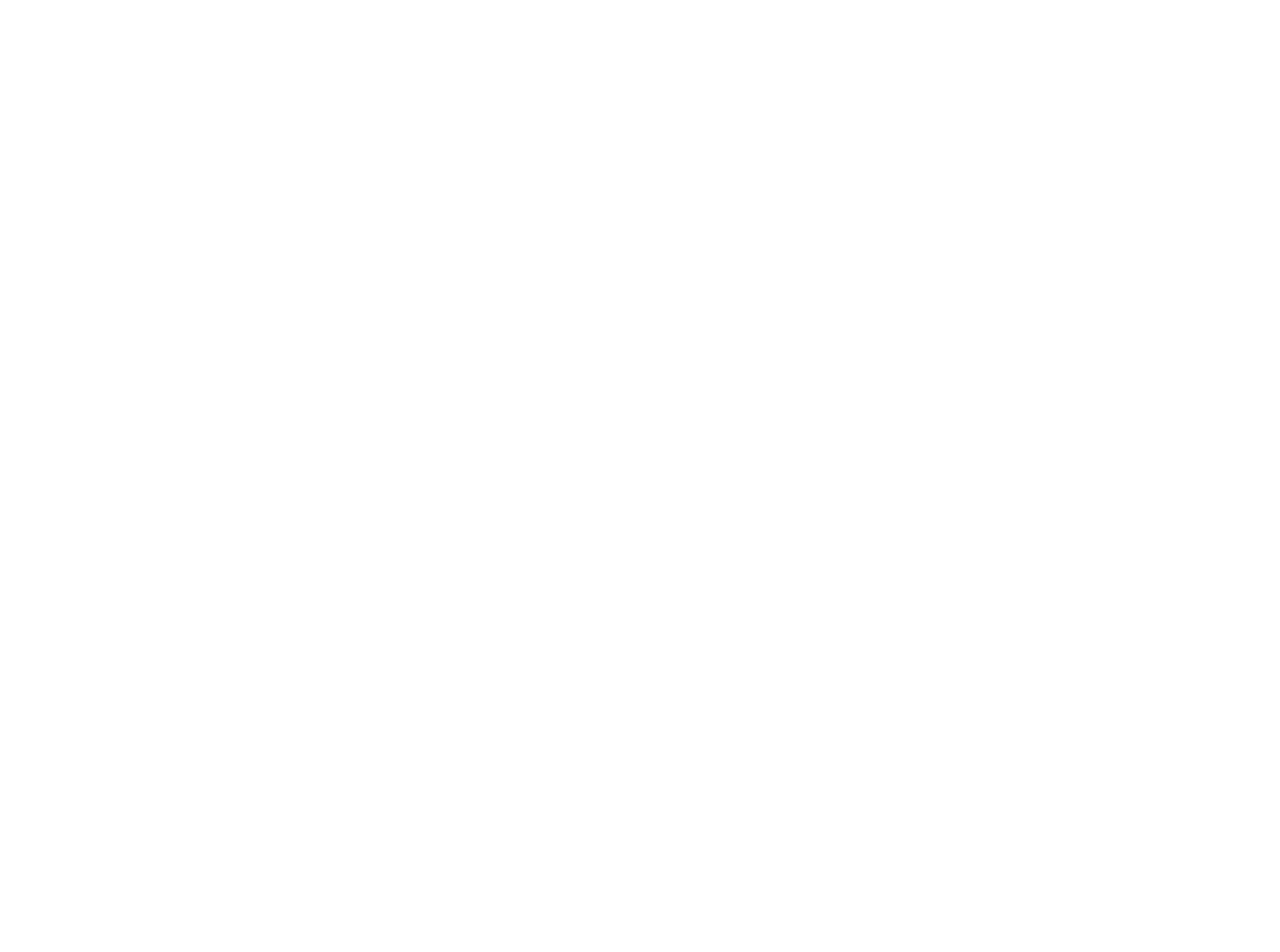
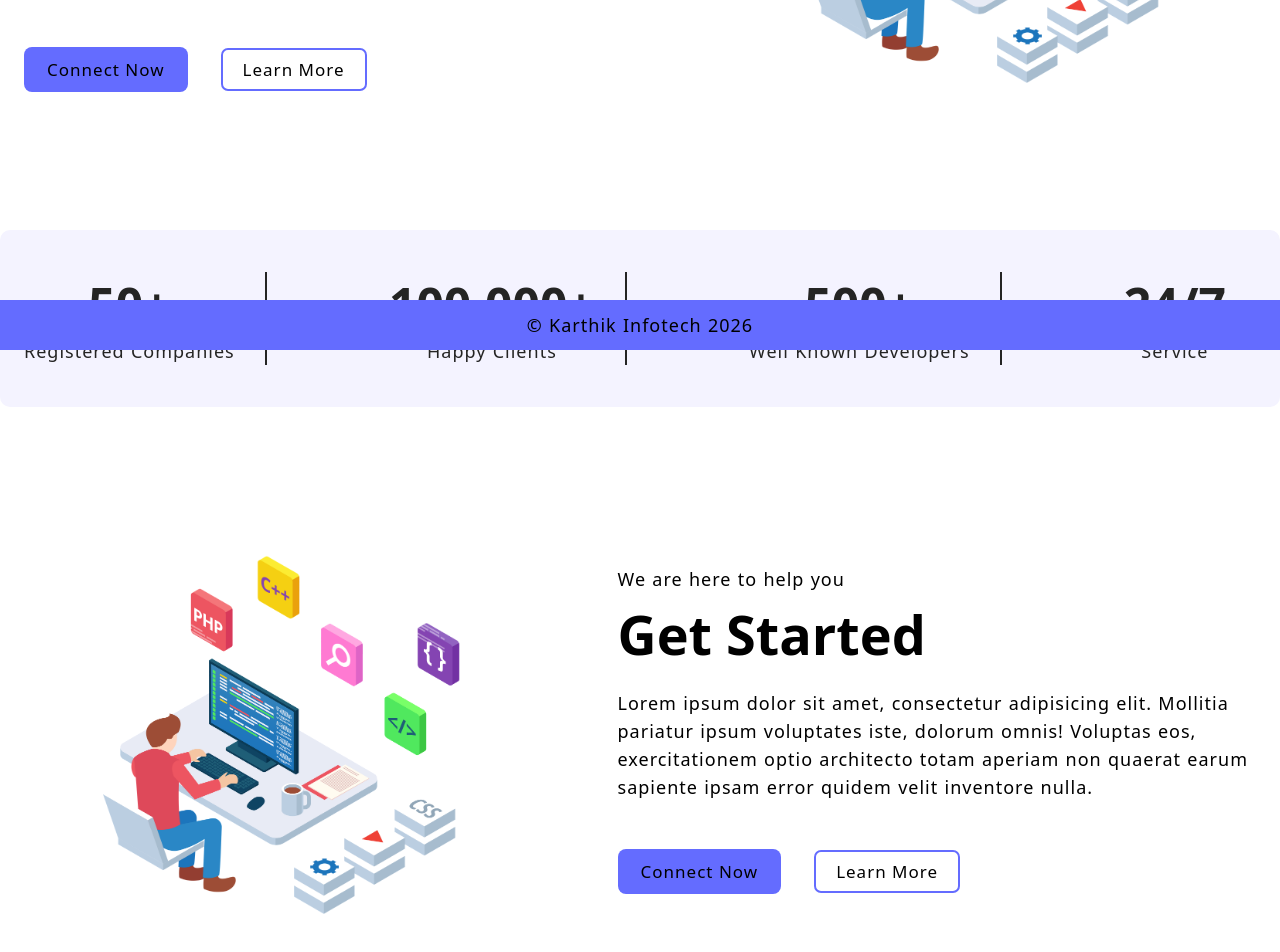
Before and after one commit to mkarthikpai/MERN-tutorial-thapa, a React (Vite) app in the folder client/: page / in a window 1280 px wide. Shown: the part 450-1402 px from the top of the page. Before the commit the page ends 800 px from the top, so only its background shows below. Built offline with nearby package versions, Linux system fonts and the light colour scheme.

Commit message:
Home and About UI development

```diff
--- a/client/src/App.jsx
+++ b/client/src/App.jsx
@@ -6,6 +6,7 @@
 import Register from "./pages/Register";
 import Login from "./pages/Login";
 import Navbar from "./components/Navbar";
+import Footer from "./components/Footer";
 
 function App() {
   return (
@@ -16,10 +17,11 @@
           <Route path="/" element={<Home />} />
           <Route path="/about" element={<About />} />
           <Route path="/contact" element={<Contact />} />
-          <Route path="/service" element={<Service />} />
+          <Route path="/services" element={<Service />} />
           <Route path="/register" element={<Register />} />
           <Route path="/login" element={<Login />} />
         </Routes>
+        <Footer />
       </BrowserRouter>
     </>
   );
--- /dev/null
+++ b/client/src/components/Footer.css
@@ -0,0 +1,10 @@
+.footer-main {
+  height: 5rem;
+  width: 100%;
+  background-color: var(--btn-color);
+  display: flex;
+  justify-content: center;
+  align-items: center;
+  position: fixed;
+  bottom: 0;
+}
--- /dev/null
+++ b/client/src/components/Footer.jsx
@@ -0,0 +1,14 @@
+import "./Footer.css";
+
+const Footer = () => {
+  const currentYear = new Date().getFullYear();
+  return (
+    <section className="footer-main">
+      <p className="footer-text">
+        &copy; Karthik Infotech <span>{currentYear}</span>
+      </p>
+    </section>
+  );
+};
+
+export default Footer;
--- a/client/src/index.css
+++ b/client/src/index.css
@@ -19,12 +19,12 @@
 
 body {
   margin: 0;
-  min-width: 32rem;
+  /* min-width: 32rem; */
   min-height: 100vh;
 }
 
 h1 {
-  font-size: 5.4em;
+  font-size: 5.4rem;
   line-height: 1.1;
   font-weight: bold;
 }
@@ -57,3 +57,97 @@
   padding: 4rem 2.4rem;
   margin: 0 auto;
 }
+
+.grid {
+  display: grid;
+  gap: 6.4rem;
+}
+
+.grid-two-cols {
+  grid-template-columns: repeat(2, 1fr);
+}
+
+.grid-four-cols {
+  grid-template-columns: repeat(2, 1fr);
+}
+
+button {
+  text-transform: capitalize;
+  padding: 1rem 2.2rem;
+  font-size: 1.7rem;
+  font-weight: 500;
+  background-color: var(--btn-color);
+  border-radius: 0.8rem;
+  border: 0.1rem solid transparent;
+  cursor: pointer;
+  letter-spacing: 0.1rem;
+  transition: border-color 0.3s;
+}
+
+.secondary-btn {
+  background-color: transparent;
+  box-shadow: inset 0 0 0 0.2rem var(--btn-color);
+  margin-left: 3.2rem;
+}
+
+button:hover {
+  box-shadow: inset 0 0 0 0.2rem var(--bg-color);
+}
+a:hover,
+a:active {
+  color: #535bf2;
+}
+
+.section-hero {
+  & .grid {
+    align-items: center;
+  }
+
+  .hero-content {
+    & p {
+      margin: 2.4rem 0 4.8rem 0;
+      &:first-child {
+        margin: 0 0 1.2rem 0;
+      }
+    }
+  }
+
+  .hero-image {
+    display: flex;
+    justify-content: center;
+    & img {
+      width: 70%;
+      height: auto;
+    }
+  }
+}
+
+.section-analytics {
+  margin: 9.6rem 0;
+
+  & .container {
+    background-color: var(--bg-color);
+    border-radius: 1rem;
+  }
+  & .grid {
+    color: var(--dark-color);
+
+    & .div1 {
+      text-align: center;
+      border-right: 0.2rem solid var(--dark-color);
+      padding-right: 3rem;
+
+      &:last-child {
+        border: none;
+      }
+
+      & h2 {
+        font-size: 4.8rem;
+      }
+
+      & p {
+        text-transform: capitalize;
+      }
+    }
+  }
+}
--- a/client/src/pages/About.jsx
+++ b/client/src/pages/About.jsx
@@ -1,5 +1,39 @@
 const About = () => {
-  return <div>About</div>;
+  return (
+    <>
+      <section className="section-hero">
+        <div className="container grid grid-two-cols">
+          <div className="hero-content">
+            <p>Welcome, Karthik</p>
+            <h1>Why choose us ?</h1>
+            <p>
+              Lorem ipsum dolor sit amet, consectetur adipisicing elit. Mollitia
+              pariatur ipsum voluptates iste, dolorum omnis! Voluptas eos,
+              exercitationem optio architecto totam aperiam non quaerat earum
+              sapiente ipsam error quidem velit inventore nulla.
+            </p>
+            <div className="btn btn-group">
+              <a href="/contact">
+                <button className="btn">Connect now</button>
+              </a>
+              <a href="/services">
+                <button className="btn secondary-btn">Learn more</button>
+              </a>
+            </div>
+          </div>
+          {/* hero image  */}
+          <div className="hero-image">
+            <img
+              src="/images/Coding.png"
+              alt="coding together"
+              width={"400"}
+              height={"500"}
+            />
+          </div>
+        </div>
+      </section>
+    </>
+  );
 };
 
 export default About;
--- a/client/src/pages/Home.jsx
+++ b/client/src/pages/Home.jsx
@@ -1,5 +1,94 @@
 const Home = () => {
-  return <div>Home</div>;
+  return (
+    <>
+      <main>
+        <section className="section-hero">
+          <div className="container grid grid-two-cols">
+            <div className="hero-content">
+              <p>We are worlds best company</p>
+              <h1>Welcome to Karthik Infotech</h1>
+              <p>
+                Lorem ipsum dolor sit amet, consectetur adipisicing elit.
+                Mollitia pariatur ipsum voluptates iste, dolorum omnis! Voluptas
+                eos, exercitationem optio architecto totam aperiam non quaerat
+                earum sapiente ipsam error quidem velit inventore nulla.
+              </p>
+              <div className="btn btn-group">
+                <a href="/contact">
+                  <button className="btn">Connect now</button>
+                </a>
+                <a href="/services">
+                  <button className="btn secondary-btn">Learn more</button>
+                </a>
+              </div>
+            </div>
+            {/* hero image  */}
+            <div className="hero-image">
+              <img
+                src="/images/Coding.png"
+                alt="coding together"
+                width={"400"}
+                height={"500"}
+              />
+            </div>
+          </div>
+        </section>
+      </main>
+
+      <section className="section-analytics">
+        <div className="container grid grid-four-cols">
+          <div className="div1">
+            <h2>50+</h2>
+            <p>registered companies</p>
+          </div>
+          <div className="div1">
+            <h2>100,000+</h2>
+            <p>Happy Clients</p>
+          </div>
+          <div className="div1">
+            <h2>500+</h2>
+            <p>Well Known Developers</p>
+          </div>
+          <div className="div1">
+            <h2>24/7</h2>
+            <p>Service</p>
+          </div>
+        </div>
+      </section>
+
+      <section className="section-hero">
+        <div className="container grid grid-two-cols">
+          {/* hero image  */}
+          <div className="hero-image">
+            <img
+              src="/images/Coding.png"
+              alt="coding together"
+              width={"400"}
+              height={"500"}
+            />
+          </div>
+          <div className="hero-content">
+            <p>We are here to help you</p>
+            <h1>Get Started</h1>
+            <p>
+              Lorem ipsum dolor sit amet, consectetur adipisicing elit. Mollitia
+              pariatur ipsum voluptates iste, dolorum omnis! Voluptas eos,
+              exercitationem optio architecto totam aperiam non quaerat earum
+              sapiente ipsam error quidem velit inventore nulla.
+            </p>
+            <div className="btn btn-group">
+              <a href="/contact">
+                <button className="btn">Connect now</button>
+              </a>
+              <a href="/services">
+                <button className="btn secondary-btn">Learn more</button>
+              </a>
+            </div>
+          </div>
+        </div>
+      </section>
+    </>
+  );
 };
 
 export default Home;
```
Also changed, not shown: client/public/images/Coding.png (added).
